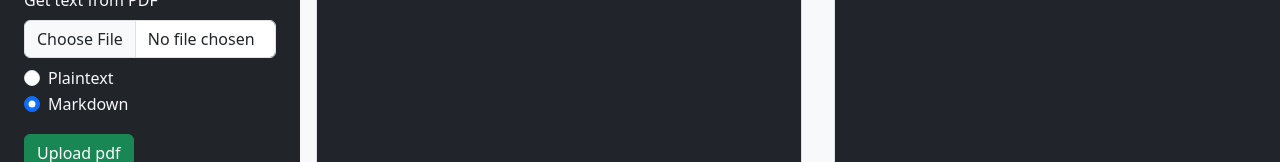
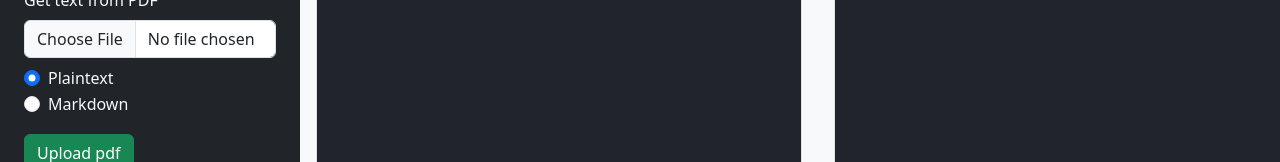
Before and after one commit to rn-varun/pdf-to-md, a React (Vite) app: page / in a window 1280 px wide. Shown: the part 190-352 px from the top of the page. Built offline with nearby package versions, Linux system fonts and the light colour scheme.

Commit message:
Sidebar component updated with different API calls

```diff
--- a/src/api.tsx
+++ b/src/api.tsx
@@ -41,6 +41,8 @@ export const handleUpload = async ({
   return response.data;
 };
 
+
+// Read model API call to extract plaintext from PDF
 export const plainText = async ({ pdfFile, setPdfToMdOutput }: UploadProps) => {
   if (!pdfFile) return;
   const formData = new FormData();
--- a/src/components/Sidebar.tsx
+++ b/src/components/Sidebar.tsx
@@ -13,7 +13,7 @@ interface SidebarProps {
 const Sidebar = ({ setFormName, setPdfToMdOutput, setUploadedPDF, formName }: SidebarProps) => {
 
     const [formTypes, setFormTypes] = useState(["", "Transmittal", "W2", "fk1", "f1099"]);
-    const [textType, setTextType] = useState("");
+    const [textType, setTextType] = useState("plaintext");
     const [pdfFile, setPdfFile] = useState<File | null>(null);
 
 
@@ -71,43 +71,51 @@ const Sidebar = ({ setFormName, setPdfToMdOutput, setUploadedPDF, formName }: Si
                     </label>
                     <input id="inputFormFile" className="form-control" type="file" onChange={handleFileUpload} />
                     <div className="form-check mt-2">
-                        <input className="form-check-input" type="radio" name="flexRadioDefault" id="flexRadioDefault1" />
+                        <input
+                            className="form-check-input"
+                            type="radio"
+                            name="flexRadioDefault"
+                            id="flexRadioDefault1"
+                            value="plaintext"
+                            checked={textType === "plaintext"}
+                            onChange={(e) => setTextType(e.target.value)}
+                        />
                         <label className="form-check-label" htmlFor="flexRadioDefault1">
                             Plaintext
                         </label>
                     </div>
+
                     <div className="form-check">
-                        <input className="form-check-input" type="radio" name="flexRadioDefault" id="flexRadioDefault2" checked />
+                        <input
+                            className="form-check-input"
+                            type="radio"
+                            name="flexRadioDefault"
+                            id="flexRadioDefault2"
+                            value="markdown"
+                            checked={textType === "markdown"}
+                            onChange={(e) => setTextType(e.target.value)}
+                        />
                         <label className="form-check-label" htmlFor="flexRadioDefault2">
                             Markdown
                         </label>
                     </div>
 
+
                     <button className="btn btn-success mt-3" onClick={() => {
-                        plainText({ pdfFile, setPdfToMdOutput })
+                        if(textType == "markdown" && formName == "Transmittal") {
+                            callIText(pdfFile).then((data) => {
+                                setPdfToMdOutput(data);
+                            });
+                        }
+                        else if (textType === "markdown") {
+                            handleUpload({ pdfFile, setPdfToMdOutput }); // this makes call to IRS document, pymupdf endpoint
+                        }
+                        else if (textType === "plaintext") {
+                            plainText({ pdfFile, setPdfToMdOutput }) // plain text api call, to read model endpoint
+                        }
                     }}>Upload pdf</button>
                 </div>
                 <hr className="border-light" />
-                {/* UPLOAD PDF TO MARKDOWN */}
-                {/* <div className="mb-3">
-                    <label htmlFor='inputFormFile' className="font-weight-bold text-light mb-2 form-label">
-                        Get Markdown from {formName} PDF
-                    </label>
-                    <input id="inputFormFile" className="form-control" type="file" onChange={handleFileUpload} />
-                    <button className="btn btn-success mt-3" onClick={async () => {
-                        if (formName === "Transmittal") {
-                            const md_text = callIText(pdfFile);
-                            setPdfToMdOutput(await md_text);
-                        } else {
-                            if (!pdfFile) {
-                                alert("Please select a file.");
-                                return;
-                            } else {
-                                handleUpload({ pdfFile, setPdfToMdOutput })
-                            }
-                        }
-                    }}>Upload pdf</button>
-                </div> */}
             </div>
         </div>
     );
```
